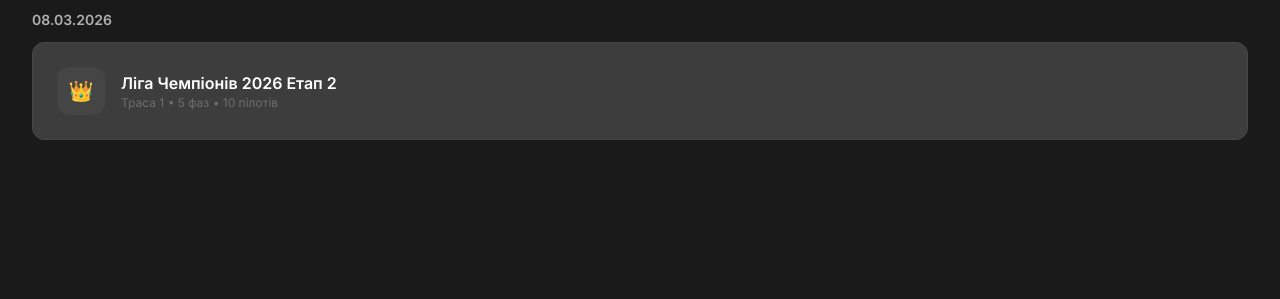
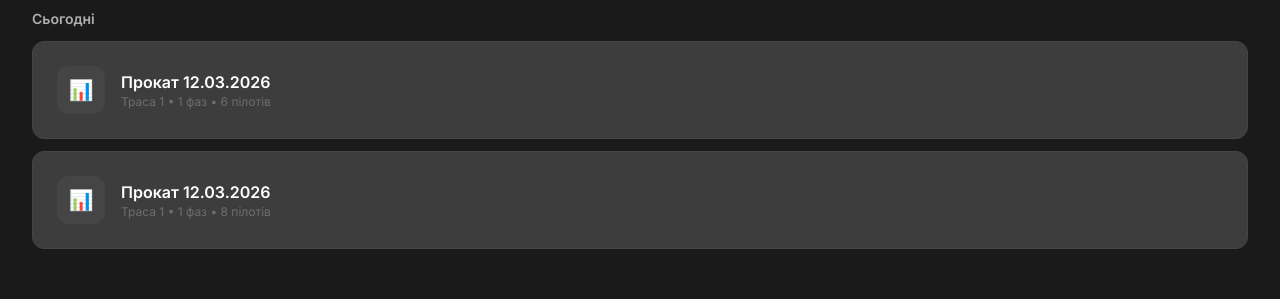
Before and after one commit to makandrol/karting, a React (Vite) app: page /sessions in a window 1280 px wide. Shown: the part 397-696 px from the top of the page. Built offline with nearby package versions, Linux system fonts and the light colour scheme; no server answers.

Commit message:
Add 4 test prokat sessions: 2 today + 2 yesterday

```diff
--- a/src/mock/competitionEvents.ts
+++ b/src/mock/competitionEvents.ts
@@ -140,6 +140,27 @@ export let ALL_COMPETITION_EVENTS: CompetitionEvent[] = [
   generateGonzalesEvent('gonz-3', 'Гонзалес Раунд 3', '2025-03-10', 1),
   generateLightLeagueEvent('ll-2026-1', 'Лайт Ліга 2026 Етап 1', '2026-01-20', 1),
   generateLightLeagueEvent('ll-2026-2', 'Лайт Ліга 2026 Етап 2', '2026-02-17', 5),
+  // Test: прокат сьогодні і вчора
+  {
+    id: 'prokat-today-1', format: 'sprint' as CompetitionFormat, name: 'Прокат',
+    date: new Date().toISOString().split('T')[0], trackConfigId: 1,
+    phases: [{ id: 'pt1', type: 'race' as const, name: 'Заїзд 1', results: genPhaseResults(PILOTS.slice(0, 6), 42) }],
+  },
+  {
+    id: 'prokat-today-2', format: 'sprint' as CompetitionFormat, name: 'Прокат',
+    date: new Date().toISOString().split('T')[0], trackConfigId: 1,
+    phases: [{ id: 'pt2', type: 'race' as const, name: 'Заїзд 2', results: genPhaseResults(PILOTS.slice(0, 8), 41.5) }],
+  },
+  {
+    id: 'prokat-yest-1', format: 'sprint' as CompetitionFormat, name: 'Прокат',
+    date: new Date(Date.now() - 86400000).toISOString().split('T')[0], trackConfigId: 1,
+    phases: [{ id: 'py1', type: 'race' as const, name: 'Заїзд 1', results: genPhaseResults(PILOTS.slice(0, 5), 43) }],
+  },
+  {
+    id: 'prokat-yest-2', format: 'sprint' as CompetitionFormat, name: 'Прокат',
+    date: new Date(Date.now() - 86400000).toISOString().split('T')[0], trackConfigId: 1,
+    phases: [{ id: 'py2', type: 'race' as const, name: 'Заїзд 2', results: genPhaseResults(PILOTS.slice(0, 10), 42) }],
+  },
   // CL 2026 (mock)
   generateChampionsLeagueEvent('cl-2026-1', 'Ліга Чемпіонів 2026 Етап 1', '2026-02-01', 3),
   generateChampionsLeagueEvent('cl-2026-2', 'Ліга Чемпіонів 2026 Етап 2', '2026-03-08', 1),
```
